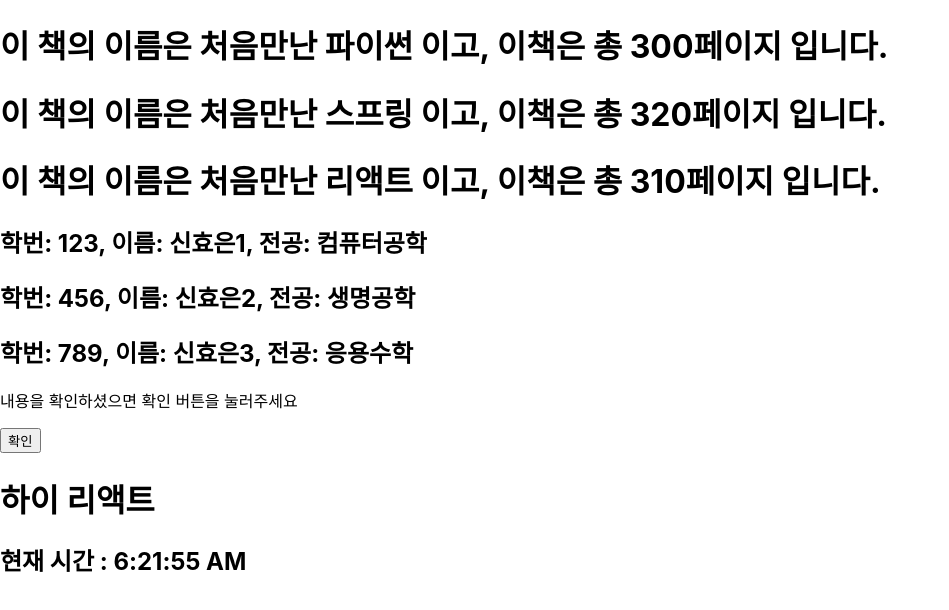
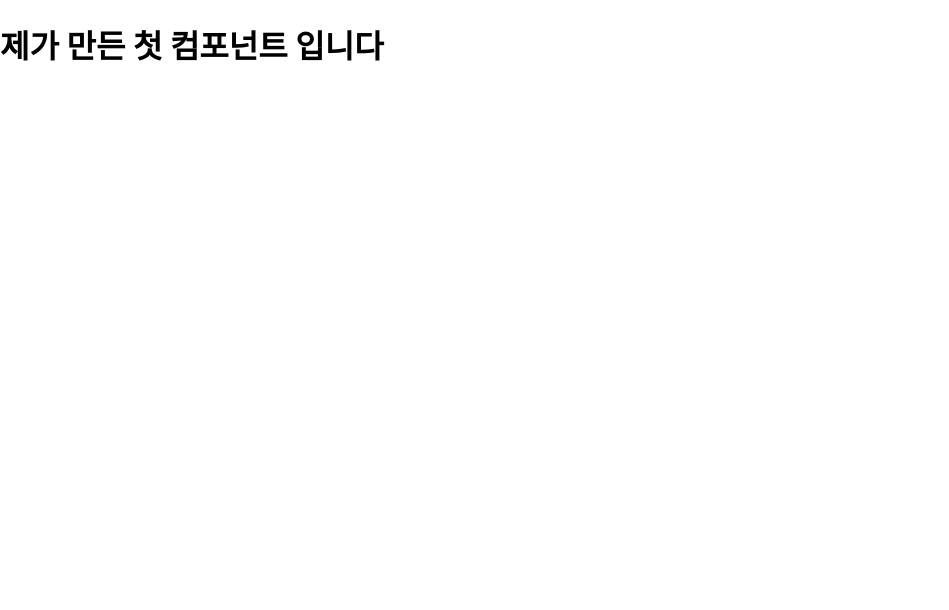
Before and after one commit to Hyoeun01/react-workspace, a React (Create React App) app in the folder my-app/: page / in a window 1280 px wide. Shown: the top 610 px of the page, without its empty margins (0-949 px from the left). Built offline with nearby package versions, Linux system fonts and the light colour scheme.

Commit message:
댓글 컴포넌트 만드는 중

```diff
--- /dev/null
+++ b/my-app/src/chapter05/Comment.jsx
@@ -0,0 +1,11 @@
+import React from "react";
+
+function Comment(props){
+    return (
+        <div>
+            <h1>제가 만든 첫 컴포넌트 입니다</h1>
+        </div>
+    );
+}
+
+export default Comment;
--- /dev/null
+++ b/my-app/src/chapter05/CommentList.jsx
@@ -0,0 +1,11 @@
+import React from "react";
+import Comment from "./Comment";
+
+function CommentList(props){
+    return (
+        <div>
+            <Comment />
+        </div>
+    );
+}
+export default CommentList;
--- a/my-app/src/chapter05/PropsEx.jsx
+++ b/my-app/src/chapter05/PropsEx.jsx
@@ -1,7 +1,35 @@
 import React from "react";
 
-function FuncWelcome(props){
-    return (<h1>하이,{props.name}</h1>);
+function Welcome(props) {
+    return (
+        <h1>하이,{props.name}</h1>
+    );
+}
+function Board(props) {
+    return (
+        <div>
+            <h1>{props.title}</h1>
+            <h2>{props.author}</h2>
+            <h3>{props.text}</h3>
+        </div>
+    );
+}
+
+function PropsEx(props) {
+    return (
+        <div>
+            <div>
+                <Welcome name="소플" />
+                <Welcome name="소플" />
+                <Welcome name="소플" />
+                <Welcome name="소플" />
+            </div>
+            <div>
+                <Board title="title1" author="author1" text="text1" />
+                <Board title="title2" author="author2" text="text2" />
+            </div>
+        </div>
+    );
 }
 
 // class ClassWelcome extends React.Component{
@@ -10,9 +38,4 @@ function FuncWelcome(props){
 //     }
 // }
 
-function PropsEx(props){
-    <div>
-    <FuncWelcome name = "소플" />
-    </div>
-}
 export default PropsEx;
--- a/my-app/src/index.js
+++ b/my-app/src/index.js
@@ -9,20 +9,22 @@ import StudentList from './chapter03/StudentList';
 import ConfirmDialog from './chapter04/ConfirmDialog';
 import Clock from './chapter04/Clock';
 import PropsEx from './chapter05/PropsEx';
+import CommentList from './chapter05/CommentList';
 
 const root = ReactDOM.createRoot(document.getElementById('root'));
 // setInterval(() => {
   root.render(
     <React.StrictMode>
       {/* <App /> */}
-      <Library />
+      {/* <Library />
       <StudentList />
-      <ConfirmDialog />
-      <Clock />
-      <PropsEx />
+      <ConfirmDialog /> */}
+      {/* <Clock /> */}
+      {/* <PropsEx /> */}
+      <CommentList />
     </React.StrictMode>
   );
-// },1000);
+//  },1000);
 
 
 // If you want to start measuring performance in your app, pass a function
```
